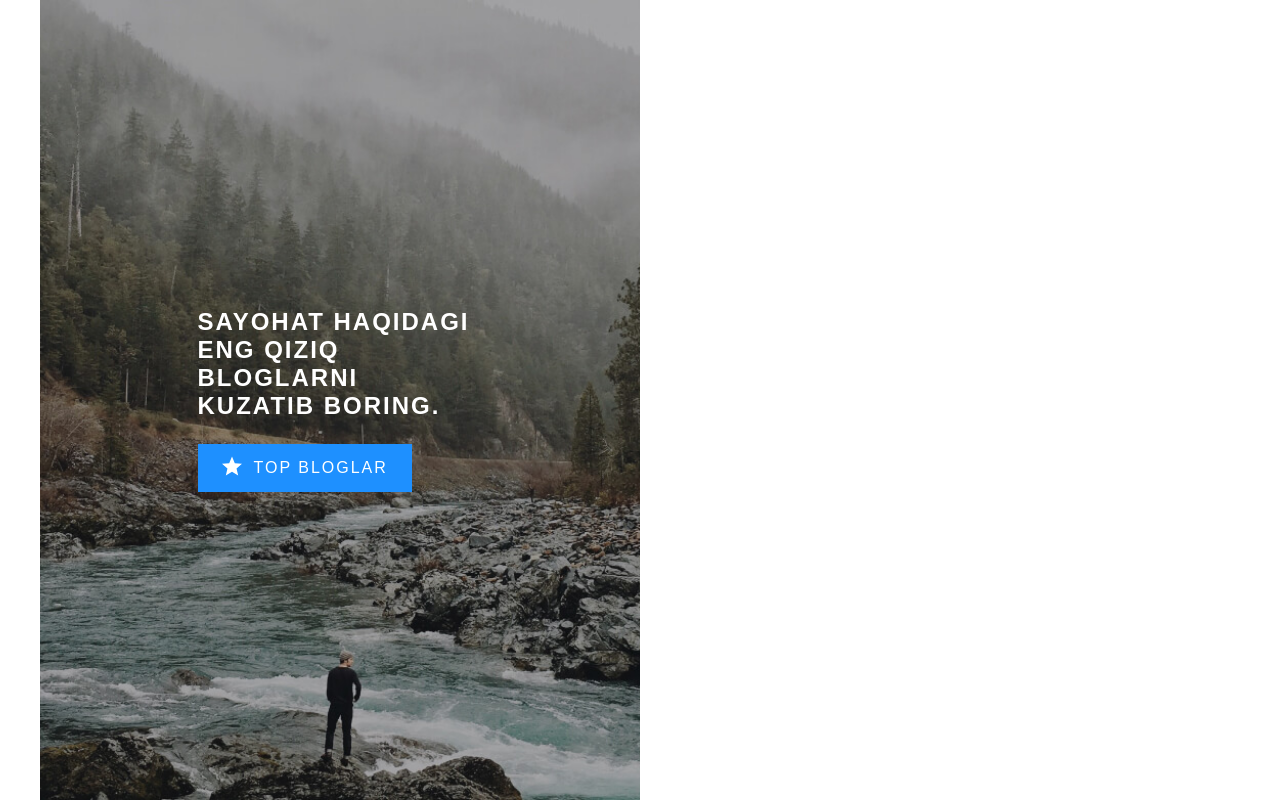
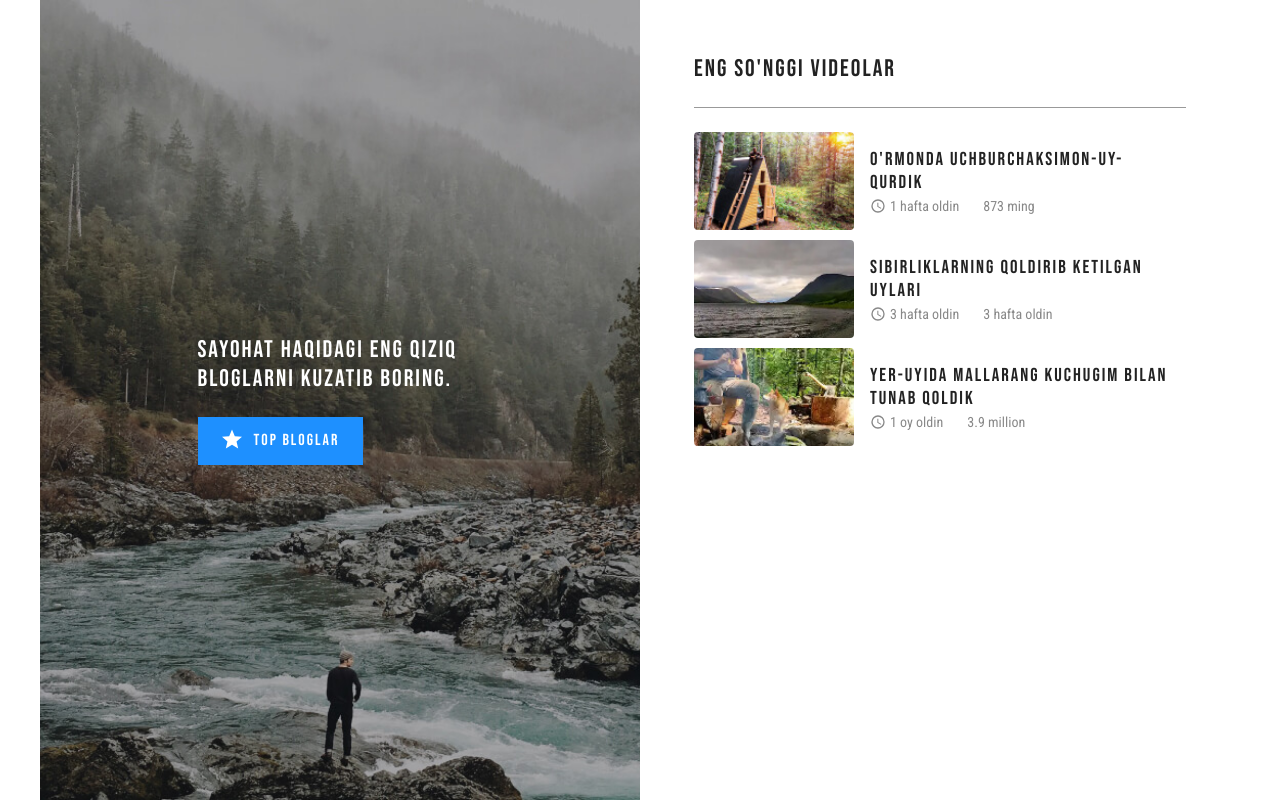
Before and after one commit to frondendtester/exercise-articles-bg-pseudelement, a plain HTML site: page index.html in a window 1280 px wide. Drawn offline with Linux system fonts and the light colour scheme.

Commit message:
Add styles

```diff
--- a/css/styles.css
+++ b/css/styles.css
@@ -16,7 +16,8 @@ body	{
 	height: 100%;
 	padding: 0;
 	margin: 0;
-	font-family: "Arial", sans-serif;
+	font-family: "Roboto Condensed", "Arial", sans-serif;
+	font-weight: 400;
 	font-size: 16px;
 	line-height: 1.5;
 	background-color: #fff;
@@ -64,6 +65,7 @@ img	{
   align-items: center;
   width: 100%;
   max-width: 600px;
+	padding: 24px;
 	background-image: url("../img/left-bg.jpg");
 	background-repeat: no-repeat;
 	background-size: cover;
@@ -78,7 +80,9 @@ img	{
   margin-top: 0;
   margin-bottom: 24px;
   font-size: 24px;
+	font-family: "Bebas Neue", "Roboto Condensed", "Arial", sans-serif;
   line-height: normal;
+	font-weight: 400;
   letter-spacing: 2px;
   color: #fff;
   text-transform: uppercase;
@@ -86,11 +90,20 @@ img	{
 
 .hero-link {
   display: inline-block;
+	font-family: "Bebas Neue", "Roboto Condensed", "Arial", sans-serif;
   background-color: #1E90FF;
   color: #fff;
   text-decoration: none;
   text-transform: uppercase;
   letter-spacing: 2px;
+}
+
+.hero-link:hover	{
+	background-color: rgba(30, 144, 255, 0.80);
+}
+
+.hero-link:active	{
+	background-color: rgba(30, 144, 255, 0.6);
 }
 
 .hero-link-iner {
@@ -124,3 +137,121 @@ only screen and (                min-resolution: 2dppx) {
 	background-image: url("../img/left-bg@2x.jpg");
 }
 }
+
+/* LATEST-VIDEOS */
+.latest-videos {
+	padding: 54px;
+	width: 100%;
+	max-width: 600px;
+}
+
+.latest-videos-heading {
+	margin-top: 0;
+	margin-bottom: 24px;
+	font-family: "Bebas Neue", "Open Sans Condensed", "Arial", sans-serif;
+	font-size: 24px;
+	line-height: normal;
+	font-weight: 400;
+	letter-spacing: 2px;
+	text-transform: uppercase;
+}
+
+.latest-videos-divider {
+	height: 1px;
+	border: 0;
+	background-color: #999;
+	margin-top: 24px;
+	margin-bottom: 24px;
+}
+
+.latest-videos-list {
+	padding: 0;
+	margin: 0;
+	margin-bottom: 24px;
+	list-style: none;
+
+}
+
+.latest-videos-item:not(:last-child) {
+margin-bottom: 10px;
+}
+
+/* ITEM-LATEST-VIDEOS */
+.item-latest-videos {
+	display: flex;
+
+}
+
+.item-latest-videos-img {
+	width: 160px;
+	height: auto;
+	object-fit: cover;
+	border-radius: 4px;
+}
+
+.item-latest-videos-info {
+	padding: 16px;
+}
+
+.iten-videos-heading {
+	margin-top: 0;
+	margin-bottom: 4px;
+	font-family: "Bebas Neue", "Open Sans Condensed", "Arial", sans-serif;
+	line-height: normal;
+	font-weight: 400;
+	letter-spacing: 2px;
+}
+
+.item-latest-videos-link {
+	color: #222;
+	text-decoration: none;
+}
+
+.item-latest-videos-link:hover {
+color:#1E90FF;
+}
+
+.item-latest-videos-link:active	{
+	opacity: 0.6;
+}
+
+.item-latest-videos-meta {
+	display: flex;
+	align-items: center;
+	color: #888;
+	font-size: 14px;
+	line-height: normal;
+}
+
+.item-latest-videos-published-at {
+	display: flex;
+	align-items: center;
+	margin-right: 24px;
+}
+
+.item-latest-videos-published-at::before	{
+	width: 16px;
+	height: 16px;
+	margin-right: 4px;
+	background-image: url(../img/soat.svg);
+	background-repeat: no-repeat;
+	background-position: center	center;
+	background-size: contain;
+	content: "";
+}
+
+.item-latest-video-views {
+	display: flex;
+	align-items: center;
+}
+
+.item-latest-video-views::before	{
+	width: 16px;
+	height: 16px;
+	margin-right: 4px;
+	background-image: url(../img/koz.svg);
+	background-repeat: no-repeat;
+	background-position: center	center;
+	background-size: contain;
+ contain: "";
+}
--- a/index.html
+++ b/index.html
@@ -4,6 +4,11 @@
 	<meta charset="UTF-8">
 	<meta name="viewport" content="width=device-width, initial-scale=1.0">
 	<title>Article</title>
+
+	<!-- GOOGLE FONTS -->
+	<link rel="preconnect" href="https://fonts.googleapis.com">
+<link rel="preconnect" href="https://fonts.gstatic.com" crossorigin>
+<link href="https://fonts.googleapis.com/css2?family=Bebas+Neue&family=Roboto+Condensed:wght@400;700&display=swap" rel="stylesheet">
 
 	<!-- Stylessheets -->
 	<link rel="stylesheet" href="css/normalize.css">
@@ -27,6 +32,61 @@
 					</a>
 				</div>
 			</div>
+
+			<!-- LATEST-VIDEOS -->
+			<section class="latest-videos">
+				<h2 class="latest-videos-heading">Eng so'nggi videolar</h2>
+				<hr class="latest-videos-divider">
+				<ul class="latest-videos-list">
+
+			<!-- ITEM -->
+					<li class="latest-videos-item">
+						<div class="item-latest-videos">
+							<img class="item-latest-videos-img" src="img/uycha.jpg" alt="uycha-rasmi" width="160" height="90" srcset="img/uycha.jpg 1x, img/uycha@2x.jpg 2x">
+							<div class="item-latest-videos-info">
+								<h3 class="iten-videos-heading">
+									<a class="item-latest-videos-link" href="#">O'rmonda uchburchaksimon-uy-qurdik</a>
+								</h3>
+								<div class="item-latest-videos-meta">
+									<time class="item-latest-videos-published-at" datetime="2021-09-23">1 hafta oldin</time>
+									<div class="item-latest-video-views">873 ming</div>
+								</div>
+							</div>
+						</div>
+					</li>
+					<!-- ITEM -->
+					<li class="latest-videos-item">
+						<div class="item-latest-videos">
+							<img class="item-latest-videos-img" src="img/hovuz.jpg" alt="ko'l-rasmi" width="160" height="90" srcset="img/hovuz.jpg 1x, img/hovuz@2x.jpg 2x">
+							<div class="item-latest-videos-info">
+								<h3 class="iten-videos-heading">
+									<a class="item-latest-videos-link" href="#">Sibirliklarning qoldirib ketilgan uylari</a>
+								</h3>
+								<div class="item-latest-videos-meta">
+									<time class="item-latest-videos-published-at" datetime="2021-09-09">3 hafta oldin</time>
+									<div class="item-latest-video-views">3 hafta oldin</div>
+								</div>
+							</div>
+						</div>
+					</li>
+					<!-- ITEM -->
+					<li class="latest-videos-item">
+						<div class="item-latest-videos">
+							<img class="item-latest-videos-img" src="img/it-bn-odam.jpg" alt="it-bn-odam-rasmi" width="160" height="90" srcset="img/it-bn-odam.jpg 1x, img/it-bn-odam@2x.jpg 2x">
+							<div class="item-latest-videos-info">
+								<h3 class="iten-videos-heading">
+									<a class="item-latest-videos-link" href="#">Yer-uyida mallarang kuchugim bilan tunab qoldik</a>
+								</h3>
+								<div class="item-latest-videos-meta">
+									<time class="item-latest-videos-published-at" datetime="2021-08-26">1 oy oldin</time>
+									<div class="item-latest-video-views">3.9 million</div>
+								</div>
+							</div>
+						</div>
+					</li>
+				</ul>
+			</section>
+
 		</div>
 	</main>
 
```
Also changed, not shown: img/hovuz.jpg (added), img/hovuz@2x.jpg (added), img/it-bn-odam.jpg (added), img/it-bn-odam@2x.jpg (added), img/koz.svg (added), img/soat.svg (added), img/soat@2x.svg (added), img/uycha.jpg (added), img/uycha@2x.jpg (added).
